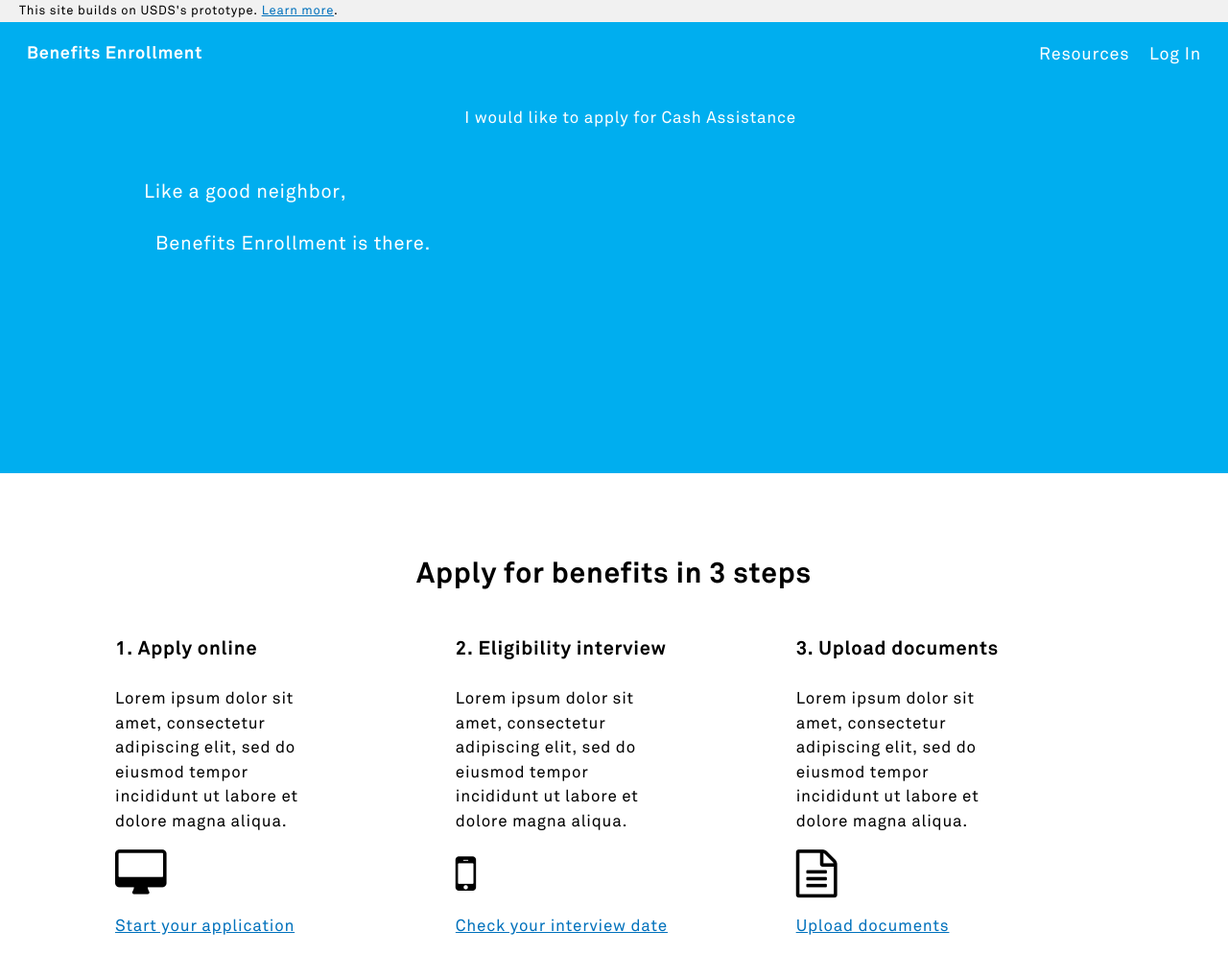
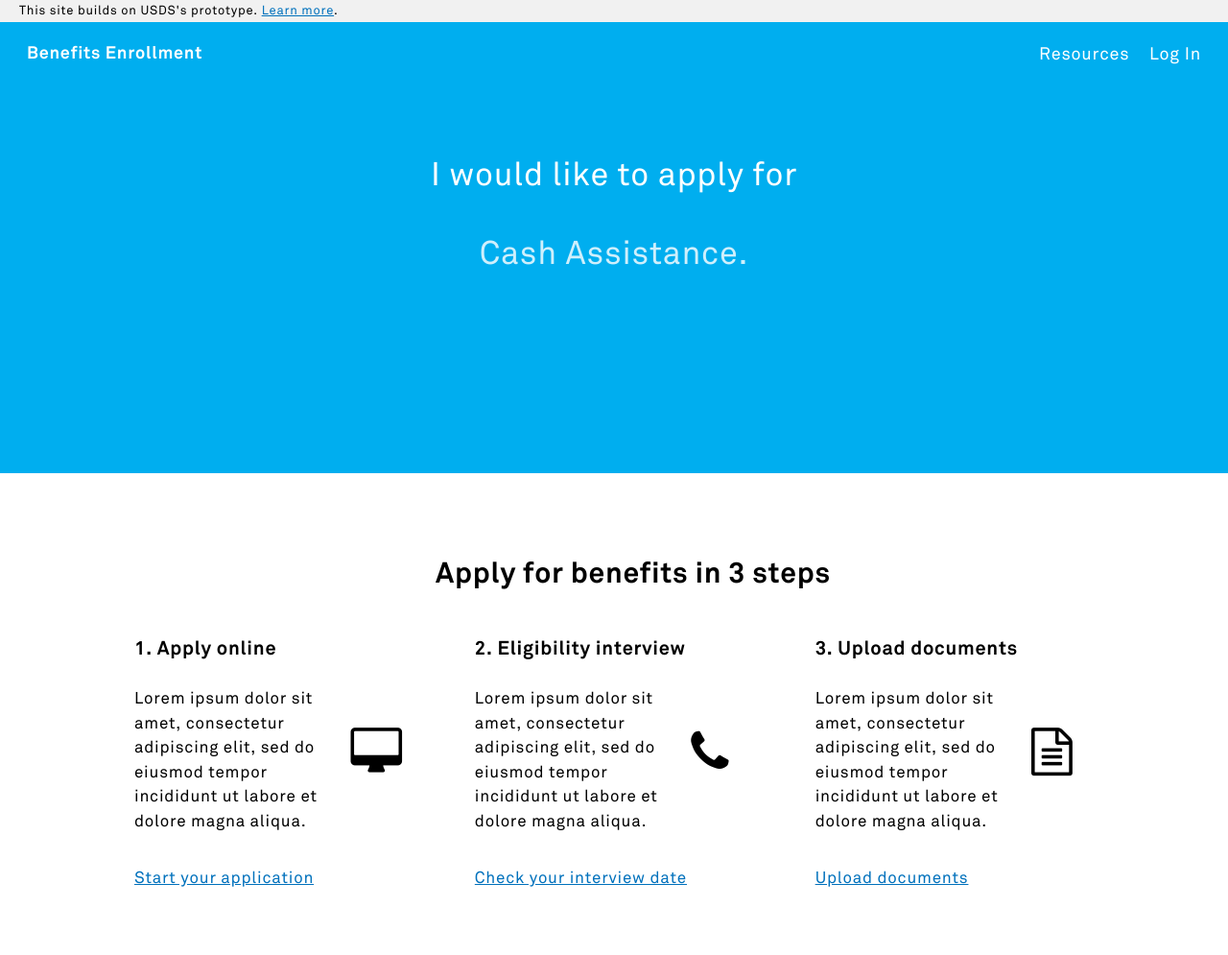
Before and after one commit to carlosmez/benefits-enrollment, a Jekyll site: the page built from index.html, in a window 1280 px wide. Shown: the whole page at 96% size. Built offline with Jekyll 4.4.1, drawn with Linux system fonts in a browser that asks for light colours.

Commit message:
updated landing page ui

```diff
--- a/_includes/_header.html
+++ b/_includes/_header.html
@@ -13,7 +13,7 @@
 </div>
 
 <header class="application-header">
-  <h1 class="application-header__primary-heading"><a href="{{ base }}/welcome.html">Benefits Enrollment</a></h1>
+  <h1 class="application-header__primary-heading"><a href="{{ base }}">Benefits Enrollment</a></h1>
   <ul class="application-header__nav-links">
     <li class="nav-links__link"> <a href="#">Resources</a></li>
     <li class="nav-links__link"> <a href="#">Log In</a></li>
--- a/index.html
+++ b/index.html
@@ -4,12 +4,12 @@
 
 <div class="hero">
 	<div class="usa-grid logo-section">
-		<div class="usa-width-one-third mibridges-slogan__container">
+		<!-- <div class="usa-width-one-third mibridges-slogan__container">
 			<p class="usa-font-lead">Like a good neighbor,</p>
 			<p class="usa-font-lead">Benefits Enrollment is there.</p>
-		</div>
-		<div class="usa-width-two-thirds mibridges-logo__container">
-			<p>I would like to apply for <span id="benefit-word">Food Assitance</span></p>
+		</div> -->
+		<div class="usa-width-one-whole mibridges-logo__container">
+			<p>I would like to apply for </p><span id="benefit-word">Food Assitance.</span>
 			<!-- <div class="mibridges-logo"></div> -->
 		</div>
 	</div>
@@ -17,16 +17,16 @@
 
 <div class="panel">
 	<div class="usa-grid-full">
-		<div class="usa-width-one-whole">
+		<div class="usa-width-one-whole enroll-steps-header">
 			<h2>Apply for benefits in 3 steps</h2>
 		</div>
-		<div class="usa-width-one-whole">
+		<div class="usa-width-one-whole enroll-steps-container">
 			<div class="usa-width-one-third enroll-step">
 				<h3>1. Apply online</h3>
 				<div class="usa-width-two-thirds">
 					<p>Lorem ipsum dolor sit amet, consectetur adipiscing elit, sed do eiusmod tempor incididunt ut labore et dolore magna aliqua.</p>
 				</div>
-				<div class="usa-width-one-third">
+				<div class="usa-width-one-thirds enroll-step-icon-container">
 					<i class="fa fa-desktop enroll-step-icon" aria-hidden="true"></i>
 				</div>
 				<div class="usa-width-one-whole">
@@ -40,8 +40,8 @@
 					<div class="usa-width-two-thirds">
 						<p>Lorem ipsum dolor sit amet, consectetur adipiscing elit, sed do eiusmod tempor incididunt ut labore et dolore magna aliqua.</p>
 					</div>
-					<div class="usa-width-one-third">
-						<i class="fa fa-mobile enroll-step-icon" aria-hidden="true"></i>
+					<div class="usa-width-one-thirds enroll-step-icon-container">
+						<i class="fa fa-phone enroll-step-icon" aria-hidden="true"></i>
 					</div>
 					<div class="usa-width-one-whole">
 						<p>
@@ -54,7 +54,7 @@
 				<div class="usa-width-two-thirds">
 					<p>Lorem ipsum dolor sit amet, consectetur adipiscing elit, sed do eiusmod tempor incididunt ut labore et dolore magna aliqua.</p>
 				</div>
-				<div class="usa-width-one-third">
+				<div class="usa-width-one-thirds enroll-step-icon-container">
 					<i class="fa fa-file-text-o enroll-step-icon" aria-hidden="true"></i>
 				</div>
 				<div class="usa-width-one-whole">
```
Also changed, not shown: other parts of index.html (+2 -2 lines), welcome.html (+10 -14 lines), assets/style.css.
